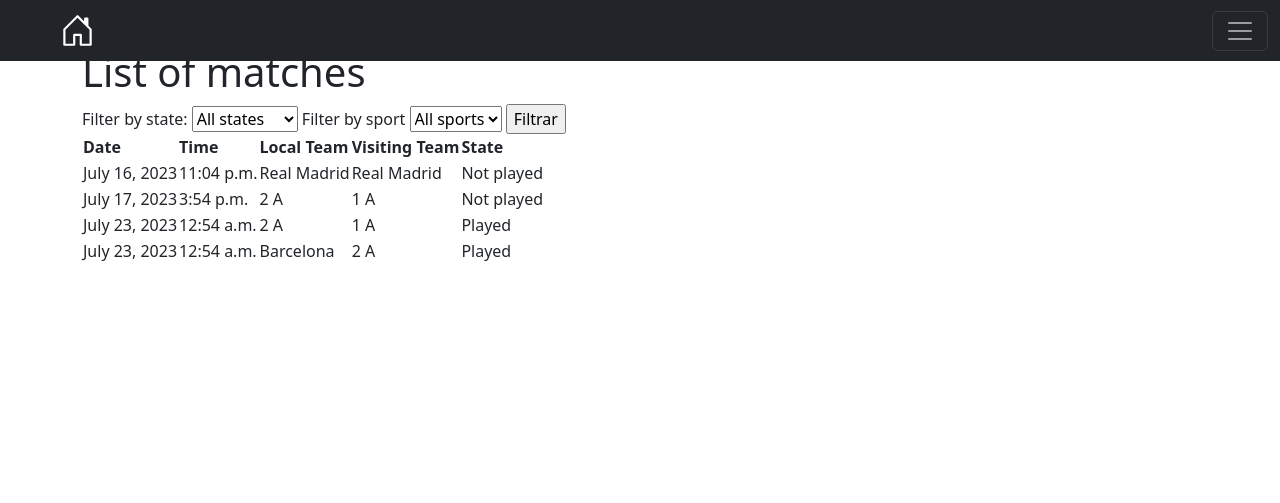
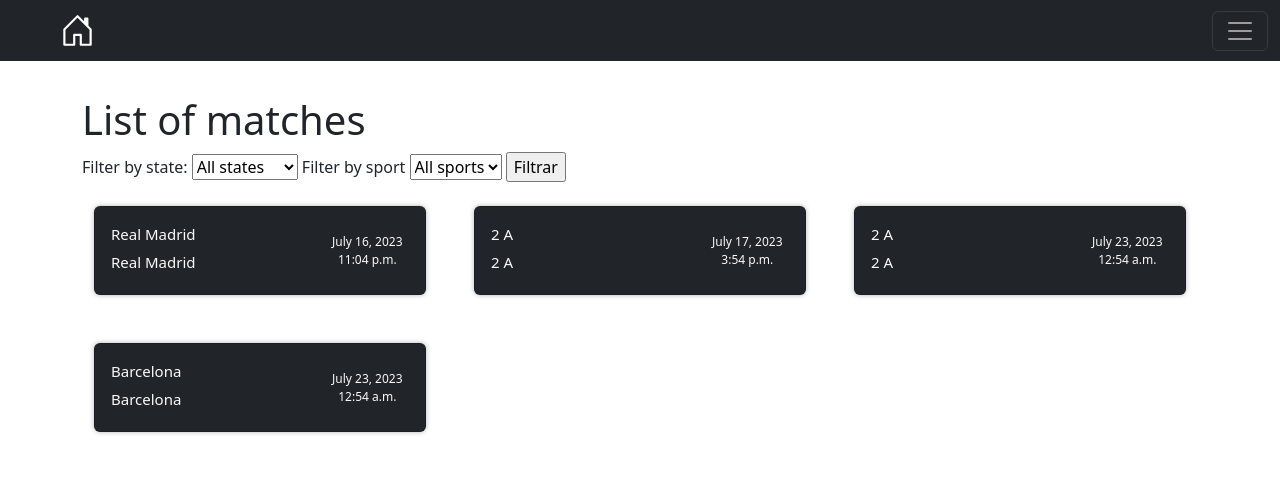
Before and after one commit to jostinjimenez/django-project-competencias, a Django app: page /games/ in a window 1280 px wide. Shown: the top 503 px of the page. Run offline with Django 4.2, Linux system fonts and the light colour scheme; data comes from the database, SQL or seed files in the repository; both versions use the stored data as it was after the commit.

Commit message:
Styles game_list

```diff
--- a/myapp/models.py
+++ b/myapp/models.py
@@ -21,8 +21,7 @@ class Team(models.Model):
     goals_received = models.IntegerField(default=0)
 
     def __str__(self):
-        players_list = ', '.join([str(player) for player in self.players.all()])
-        return f"{self.name} ({players_list})"
+        return self.name
 
 
 class Sport(models.Model):
--- /dev/null
+++ b/myapp/static/css/css_match.css
@@ -0,0 +1,29 @@
+/* Estilos para el div de los nombres */
+.name {
+    font-size: 15px; /* Tamaño de fuente más grande para los nombres */
+    margin-bottom: 5px; /* Ajusta el espacio inferior */
+}
+
+/* Estilos para el div de la fecha */
+.datetime {
+    font-size: 12px; /* Tamaño de fuente más pequeño para la fecha */
+    margin-bottom: 0; /* Elimina el espacio inferior para que esté más pegado al margen */
+}
+
+/* Estilos para la tarjeta */
+.card-game {
+    transition: box-shadow 0.3s ease, background-color 0.3s ease; /* Aplica la transición a sombreado y fondo */
+    box-shadow: 0 0 5px rgba(0, 0, 0, 0.3); /* Sombreado inicial */
+}
+
+/* Estilos para la animación al pasar el cursor */
+.card-game:hover {
+    box-shadow: 0 0 15px rgba(0, 0, 0, 0.5); /* Nuevo sombreado al pasar el cursor */
+    cursor: pointer; /* Cambia el cursor al pasar el cursor */
+    border: 1px solid #205D9E; /* Borde blanco al pasar el cursor */
+}
+
+/* Estilo personalizado para quitar el subrayado del enlace */
+.custom-link {
+    text-decoration: none !important;
+}
--- a/myapp/templates/base.html
+++ b/myapp/templates/base.html
@@ -17,7 +17,7 @@
 
 
 </head>
-<body>
+<body class="my-5">
 
 {% include 'partials/navbar.html' %}
 
--- a/myapp/templates/game_list.html
+++ b/myapp/templates/game_list.html
@@ -2,8 +2,11 @@
 
 {% block content %}
 
+    {% load static %}
+
     <head>
         <title>Game List</title>
+        <link rel="stylesheet" href="{% static 'css/css_match.css' %}">
     </head>
     <main>
         <h1>List of matches</h1>
@@ -30,30 +33,30 @@
             <input type="submit" value="Filtrar">
         </form>
 
-        <table>
-            <thead>
-            <tr>
-                <th>Date</th>
-                <th>Time</th>
-                <th>Local Team</th>
-                <th>Visiting Team</th>
-                <th>State</th>
-            </tr>
-            </thead>
-            <tbody>
+        <div class="row">
             {% for game in games %}
-                <tr class="clickable-row" data-href="{% url 'game_detail' game.id %}">
-                    <td>{{ game.date }}</td>
-                    <td>{{ game.hour }}</td>
-                    <td>{{ game.team_local.name }}</td>
-                    <td>{{ game.team_visitor.name }}</td>
-                    <td>{{ game.get_state_display }}</td>
-                </tr>
+                <div class="col-md-4 p-4 ">
+                    <a class="custom-link" href="{% url 'game_detail' game.id %}">
+                        <div class="card-body">
+                            <div class="card card-game bg-dark text-light">
+                                <div class="card-body">
+                                    <div class="row align-items-center">
+                                        <div class="col-md-8"> <!-- Div de los nombres -->
+                                            <p class="name">{{ game.team_local.name }}</p>
+                                            <p class="name">{{ game.team_local.name }}</p>
+                                        </div>
+                                        <div class="col-md-4 text-center"> <!-- Div de la fecha -->
+                                            <p class="datetime">{{ game.date }}</p>
+                                            <p class="datetime">{{ game.hour }}</p>
+                                        </div>
+                                    </div>
+                                </div>
+                            </div>
+                        </div>
+                    </a>
+                </div>
             {% endfor %}
-            </tbody>
-
-        </table>
-
+        </div>
     </main>
     <script>
         document.addEventListener("DOMContentLoaded", function () {
--- a/myapp/views.py
+++ b/myapp/views.py
@@ -130,8 +130,11 @@ def player_detail(request, id):
 def teams_detail(request, id):
     team = get_object_or_404(Team, pk=id)
 
-    # Obtener jugadores del equipo en la temporada actual
-    players = Player.objects.filter(team=team, season=team.season)
+    # Obtener todas las relaciones PlayerTeamSeason del equipo en todas las temporadas
+    player_team_seasons = PlayerTeamSeason.objects.filter(team=team)
+
+    # Obtener todos los jugadores del equipo en todas las temporadas
+    players = [player_team_season.player for player_team_season in player_team_seasons]
 
     games_as_local = Game.objects.filter(team_local=team)
     games_as_visitor = Game.objects.filter(team_visitor=team)
@@ -163,15 +166,13 @@ def seasons_and_groups(request, id):
             teams_by_inscription = {}
 
             for inscription in inscriptions:
-                # Filtrar equipos por la temporada del jugador
-                teams = Team.objects.filter(inscription=inscription, season=season)
+                teams = Team.objects.filter(inscription=inscription)
                 teams_by_inscription[inscription] = teams
 
             inscriptions_by_group[group] = teams_by_inscription
 
         seasons_and_groups[season] = inscriptions_by_group
 
-    # Pasar los datos a la plantilla y renderizarla
     return render(request, 'seasons_and_groups.html', {
         'competition': competition,
         'seasons_and_groups': seasons_and_groups,
```
Also changed, not shown: myapp/admin.py (+6 -86 lines), myapp/templates/competition_detail.html (+13 -9 lines), myapp/templates/season_detail.html (deleted, +0 -16 lines), db.sqlite3.
